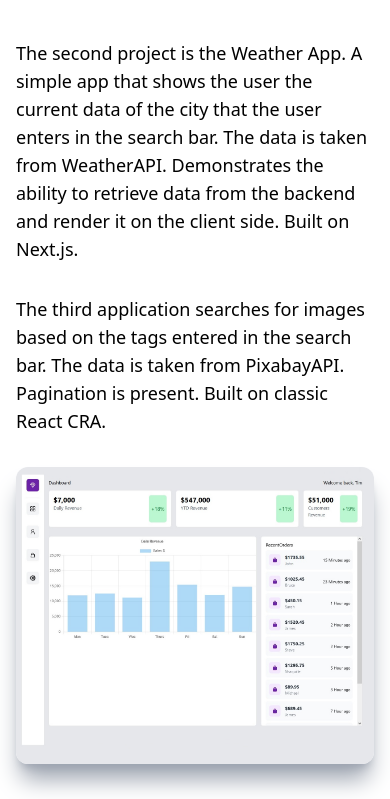
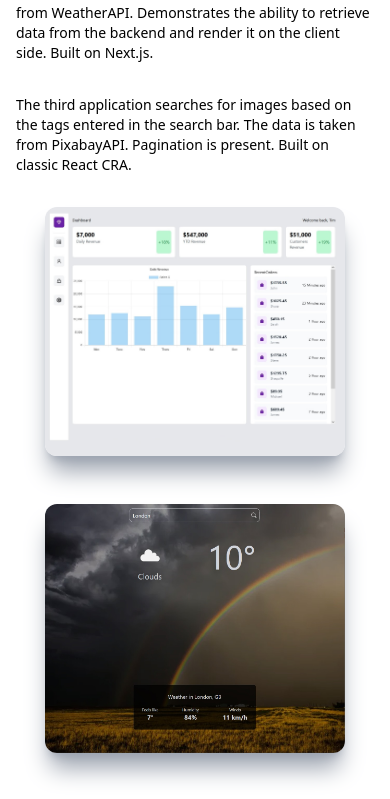
Before and after one commit to Aivazov/portfolio-spa, a React (Vite) app: page / in a window 390 px wide. Shown: the part 1169-1968 px from the top of the page. Built offline with nearby package versions, Linux system fonts and the light colour scheme; the HTML template or start-up script is replaced by a standard one.

Commit message:
optimizing components

```diff
--- a/package.json
+++ b/package.json
@@ -16,6 +16,7 @@
     "react": "^18.2.0",
     "react-dom": "^18.2.0",
     "react-icons": "^4.7.1",
+    "react-lazy-load-image-component": "^1.5.6",
     "react-router-dom": "^6.8.0",
     "react-spring": "^9.6.1",
     "react-type-animation": "^2.1.2"
--- a/src/components/Main.jsx
+++ b/src/components/Main.jsx
@@ -1,5 +1,5 @@
 import React, { useState, useEffect } from 'react';
-import TitleImg from '../../public/static/1669725289507.png';
+import TitleImg from '../../public/static/1669725289507.jpg';
 import { motion } from 'framer-motion';
 import { Link } from 'react-router-dom';
 import { TypeAnimation } from 'react-type-animation';
--- a/src/components/Projects/ProjectItem.jsx
+++ b/src/components/Projects/ProjectItem.jsx
@@ -23,7 +23,7 @@ export default function ProjectItem({ img, title, stack, projectLink }) {
     <>
       {loadingPhoto && (
         <motion.div
-          className="relative flex items-center justify-center h-auto w-full shadow-xl shadow-gray-400 group rounded-xl hover:bg-[#1a243c]/40 ease-in duration-200"
+          className="relative flex items-center justify-center h-auto w-full shadow-xl shadow-gray-400 group rounded-xl hover:bg-[#1a243c]/40 ease-in duration-200 max-sm:w-[300px] mx-auto"
           variants={animation}
           custom={2}
           initial="hidden"
@@ -32,7 +32,8 @@ export default function ProjectItem({ img, title, stack, projectLink }) {
         >
           <img
             src={img}
-            alt=""
+            alt="Project's image"
+            loading="lazy"
             className="rounded-xl group-hover:opacity-10 ease-in duration-200"
           />
           <div className="hidden group-hover:block absolute top-[50%] left-[50%] translate-x-[-50%] translate-y-[-50%]">
--- a/src/components/Projects/Projects.jsx
+++ b/src/components/Projects/Projects.jsx
@@ -29,7 +29,7 @@ export default function Projects() {
   return (
     <div
       id="projects"
-      className="max-w-[1040px] m-auto md:pl-20 p-4 py-16 text-lg"
+      className="max-w-[1040px] m-auto md:pl-20 p-4 py-16 text-lg max-sm:text-sm"
     >
       <h1 className="text-center font-bold text-4xl text-[#1a243c]">
         Projects
--- a/src/components/Resume.jsx
+++ b/src/components/Resume.jsx
@@ -1,5 +1,6 @@
 import React from 'react';
-import PersonImg from '../../public/static/person.png'
+import PersonImg from '../../public/static/person.jpg';
+import { LazyLoadImage } from 'react-lazy-load-image-component';
 import { motion } from 'framer-motion';
 
 export default function Resume() {
@@ -20,11 +21,12 @@ export default function Resume() {
           viewport={{ once: true }}
           src={PersonImg}
           // src="/static/person.png"
-          alt="tim-photo"
-          className="mt-4 rounded-lg max-w-[400px] max-h-[500px] object-cover"
+          alt="Tim's-photo"
+          loading="lazy"
+          className="mt-4 rounded-lg max-w-[400px] max-h-[500px] object-cover max-sm:w-[300px]"
         />
 
-        <div className="max-xl:ml-4 md:max-w-md text-lg">
+        <div className="max-xl:ml-4 md:max-w-md text-lg max-sm:text-sm max-md:w-[300px]">
           <p className="text-left py-4">
             I'm an aspiring Front-End developer with 7 months of nonprofit
             experience. I've submitted some of my work above to give an overview
```
Also changed, not shown: public/static/person.jpg (added), 1 other file (tests, documents, lock files or other folders).
